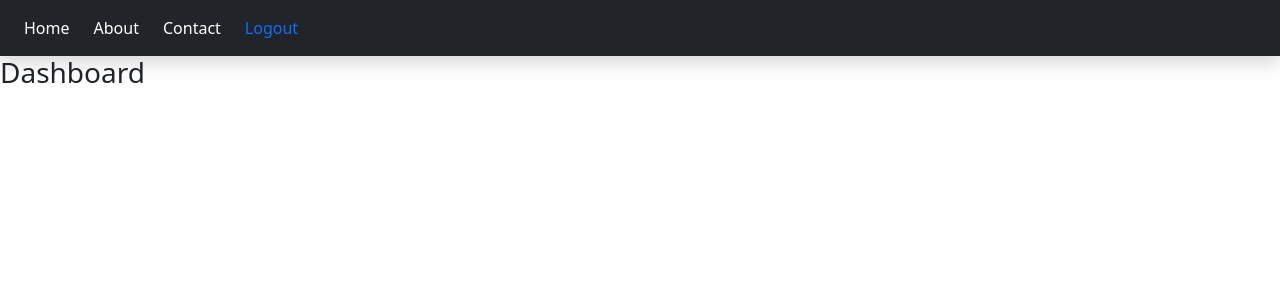
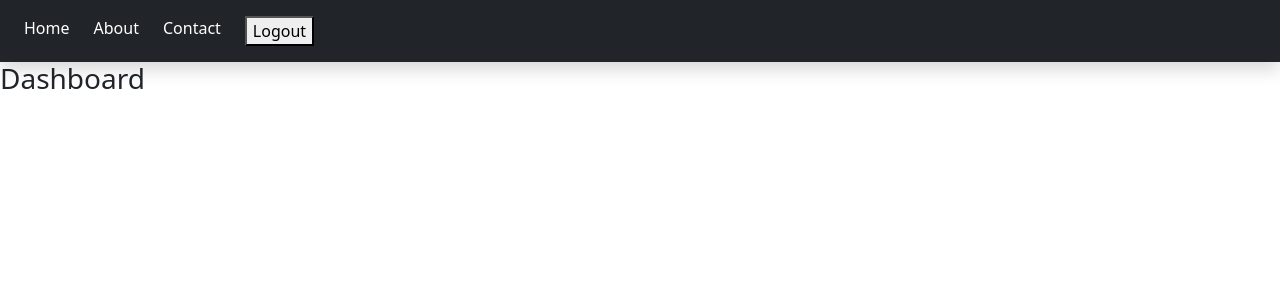
Before and after one commit to om-jasoliya91/vuedemo, a Vue app: page /dashboard in a window 1280 px wide. Shown: the top 300 px of the page. Built offline with nearby package versions, Linux system fonts and the light colour scheme.

Commit message:
it is complete work with sanctum with api where login sav token in localstorage and authennticate to the current log in user and add bearer token bydefault

```diff
--- a/src/components/layouts/HeaderComponent.vue
+++ b/src/components/layouts/HeaderComponent.vue
@@ -1,10 +1,17 @@
 <script setup>
+import axios from 'axios'
 import { useRouter } from 'vue-router'
 const router = useRouter()
-function logout() {
-  localStorage.clear()
-  alert('Logout successfully')
-  router.push('/login')
+
+async function logout() {
+  try {
+    const response = await axios.post('http://127.0.0.1:8000/api/logout')
+    console.log(response)
+    alert('Logged Out!')
+    router.push('/login')
+  } catch (err) {
+    console.log('LOGOUT ERROR:', err.response?.data)
+  }
 }
 </script>
 
@@ -29,9 +36,7 @@ function logout() {
         </router-link>
       </li>
       <li>
-        <a href="#" @click="logout" class="text-primary text-decoration-none hover:text-danger"
-          >Logout</a
-        >
+        <button @click="logout">Logout</button>
       </li>
     </ul>
   </nav>
--- a/src/components/pages/LoginComponent.vue
+++ b/src/components/pages/LoginComponent.vue
@@ -13,16 +13,22 @@ async function loginUser() {
   error.value = ''
   try {
     //fetch data from laravel api
+    // console.log('EMAIL =', login.value.email)
+    // console.log('PASSWORD =', login.value.password)
     const response = await axios.post('http://127.0.0.1:8000/api/login', {
       email: login.value.email,
       password: login.value.password,
     })
+    console.log(response)
+    localStorage.setItem('token', response.data.token)
+    axios.defaults.headers.common['Authorization'] = 'Bearer ' + response.data.token
     console.log(response.data.user)
     alert('Login successful!')
     // only logged-in user data
     router.push('/dashboard')
-  } catch {
-    error.value = 'Something Went wrong'
+  } catch (err) {
+    console.log('LOGIN ERROR:', err.response?.data) // SEE REAL ERROR
+    error.value = err.response?.data?.message || 'Something went wrong'
   }
 }
 </script>
--- a/src/main.js
+++ b/src/main.js
@@ -7,8 +7,16 @@ import GlobalComponent from './components/practise/GlobalComponent.vue'
 
 import 'bootstrap/dist/css/bootstrap.min.css'
 import 'bootstrap/dist/js/bootstrap.bundle.min.js'
+import axios from 'axios'
 
+const token = localStorage.getItem('token')
+if (token) {
+  axios.defaults.headers.common['Authorization'] = 'Bearer ' + token
+}
 const app = createApp(App)
+
+// Make axios available in all components (critical)
+app.config.globalProperties.$axios = axios
 
 app.use(createPinia())
 app.use(router)
```
